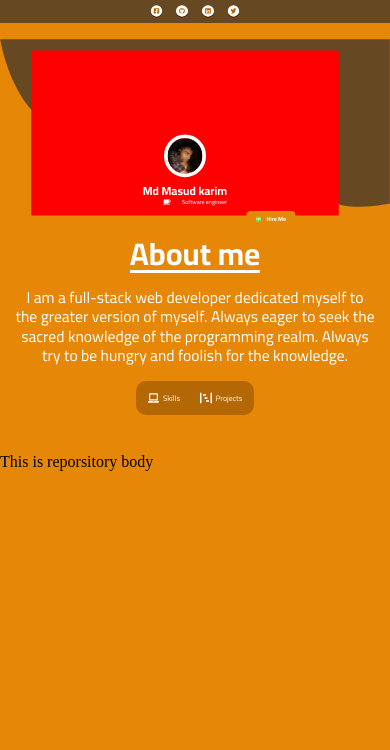
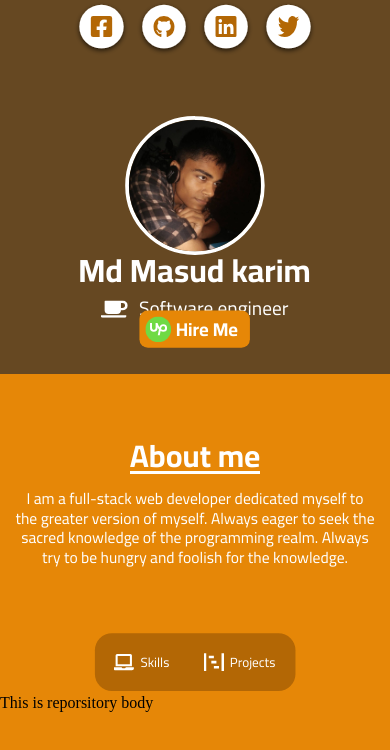
Before and after one commit to Masud2017/personal-site, a React (Create React App) app: page /repositories in a window 390 px wide. Shown: the top 750 px of the page. Built offline with nearby package versions, Linux system fonts and the light colour scheme.

Commit message:
fixing the mobile version

```diff
--- a/src/components/MainBody.scss
+++ b/src/components/MainBody.scss
@@ -65,6 +65,7 @@ body {
             width: 100vw;
             &__profile-aboutme-container {
                 display: flex;
+                gap : 13vw;
                 flex-direction: column-reverse;
             }
         }
@@ -72,15 +73,17 @@ body {
             position: sticky;
             top: 0px;
             width : 100vw;
-            height: 6vw;
+            height: 16vw;
             display: flex;
             flex-direction: row;
-            gap: 10px;
+            gap: 1vw ;
             z-index: 1;
-        }
-        &__link-item:hover {
-            width: 20px;
-            height: 20px;
+
+            &__link-item {
+                height: 15vw;
+                width: 15vw;
+                cursor: pointer;
+            }
         }
 
     }
--- a/src/components/parts/ProfileContainerPart.js
+++ b/src/components/parts/ProfileContainerPart.js
@@ -13,12 +13,12 @@ import "./ProfileContainerPart.scss";
 const ProfileContainerPart = ()=> {
     return (
         <motion.div animate={{ y: [-1900, 0] }} transition = {{duration:1.2}} className= "profile-container">
-                       <div>
+                       <div className = "backg">
                             <img src = {BackgroundSvg} alt = "something went wrong" className = "profile-container__profile-img-background"/>
                             <div className = "profile-container__profile-image-name-bundle">
-                                <div>
+                                <div className = "profile-container__profile-image-name-bundle__mobile-name">
                                     <h1>Md Masud karim</h1>
-                                    <span style = {{display:"flex",gap:"15px",float:"right",alignItems:"center"}}>
+                                    <span>
                                         <img src = {iconCoffe} alt = "something went wrong" className= "profile-container__profile-image-name-bundle__coffe-icon"/>
                                         <p>Software engineer</p>
                                     </span>
@@ -27,9 +27,10 @@ const ProfileContainerPart = ()=> {
                                 <img src = {profileImg} alt = "something went wrong" className = "profile-container__profile-image-name-bundle__profile-image"/>
 
 
-                                <a href= "https://www.upwork.com/freelancers/~01cc49697b73b81a8c" target = "_blank" className = "profile-container__profile-image-name-bundle__hireme-btn"><img className = "profile-container__profile-image-name-bundle__upwork-icon" src ={upworkIcon}  alt = "something went wrong"/>Hire Me</a>
+
 
                             </div>
+                            <a href= "https://www.upwork.com/freelancers/~01cc49697b73b81a8c" target = "_blank" className = "profile-container__profile-image-name-bundle__hireme-btn"><img className = "profile-container__profile-image-name-bundle__upwork-icon" src ={upworkIcon}  alt = "something went wrong"/>Hire Me</a>
                        </div>
 
                     </motion.div>
--- a/src/components/parts/ProfileContainerPart.scss
+++ b/src/components/parts/ProfileContainerPart.scss
@@ -40,9 +40,14 @@
 
         &__coffe-icon {
             width: 2.7vw;
-            height: 2.7vw;
         }
 
+        &__mobile-name span {
+            display:flex;
+            gap:15px;
+            float:right;
+            align-items:center;
+        }
 
         &__hireme-btn {
             text-decoration: none;
@@ -58,8 +63,9 @@
             justify-content: center;
             gap: 7px;
             position: absolute;
-            right : 15vw;
-            bottom: -4vw;
+            right : 14vw;
+            bottom: 9vw;
+            transform: scale(70%);
 
             transition: background-color .2s;
             color : white;
--- a/src/components/parts/_MobileAboutMePart.scss
+++ b/src/components/parts/_MobileAboutMePart.scss
@@ -1,6 +1,37 @@
 @media screen and (max-width:400px) {
     .aboutme {
         text-align: center;
+
+        &__showcasetab {
+            transform: scale(170%) !important;
+            margin-top: 20vw !important;
+
+
+            & a {
+                color :white;
+                padding : 0px 10px;
+                text-decoration: none;
+                display: flex;
+                align-items: center;
+                gap : 1vw;
+                cursor : pointer;
+            }
+
+            & a:hover {
+                background-color: #b67521;
+            }
+
+            &__center {
+                display: flex;
+                justify-content: center;
+                align-items: center;
+                &__icon {
+                    width: 3vw;
+                    height: 3vw;
+
+                }
+            }
+        }
     }
     .aboutme h3 {
         border-bottom: 3px solid;
--- a/src/components/parts/_MobileProfileContainerPart.scss
+++ b/src/components/parts/_MobileProfileContainerPart.scss
@@ -1,35 +1,84 @@
 @media screen and (max-width :400px) {
+    .backg {
+        background-color: #664822;
+        display: flex;
+        padding: 25vw;
+        height: 30vw !important;
+        justify-content: center !important;
+
+
+    }
     .profile-container {
         /* display: inline-block; */
         width : 100vw;
-        display: flex;
-        justify-content: center;
+        background-color: green;
 
-        &__profile-aboutme-container {
+        &__profile-img-background {
+            display: none !important;
+        }
+        &__profile-image-name-bundle {
+            position: static !important;
             display: flex;
             flex-direction: column-reverse;
-            // /* align-items: center; */
-        }
+            text-align: center !important;
+
+
+            &__mobile-name h1 {
+                font-size: 5vw !important;
+                margin-top: 1.3vw;
+
+
+            }
+            &__mobile-name {
+                display: flex;
+                flex-direction: column;
+                transform: scale(220%) !important;
+                margin-top: 100%;
+                position: absolute;
+                top : -20vw;
+
+            }
+            &__mobile-name span{
+                margin-top: 2vw;
+                display:flex !important;
+                gap:5px !important;
+
+                // float:none !important;
+                align-items:center;
+                transform: scale(150%);
+                margin-left: 10vw;
+            }
+
+            &__profile-image {
+                margin-top: 0px;
+                width: 45vw !important;
+                height: 45vw !important;
+            }
+
+
+            &__hireme-btn {
+                align-self: flex-end;
+                top: 70vw;
+                right: 42vw !important;
+                // top: 110% !important;
+                transform: scale(170%) !important;
+                font-size: 2.8vw !important;
+                // margin-right: 25vw;
 
 
 
-
-        &__profile-img-background {
-            display: none;
-        }
-        &__profile-image-name-bundle {
-            background-color: red;
-            transform: translate(-90%);
-            display: flex;
-            flex-direction: column-reverse;
-            width: 100%;
-            height: 100%;
+            }
+            &__hireme-btn img {
+                transform: scale(190%);
+            }
 
         }
         &__profile-name-text {
             text-align: center;
         }
 
+
+
     }
 
 
```
